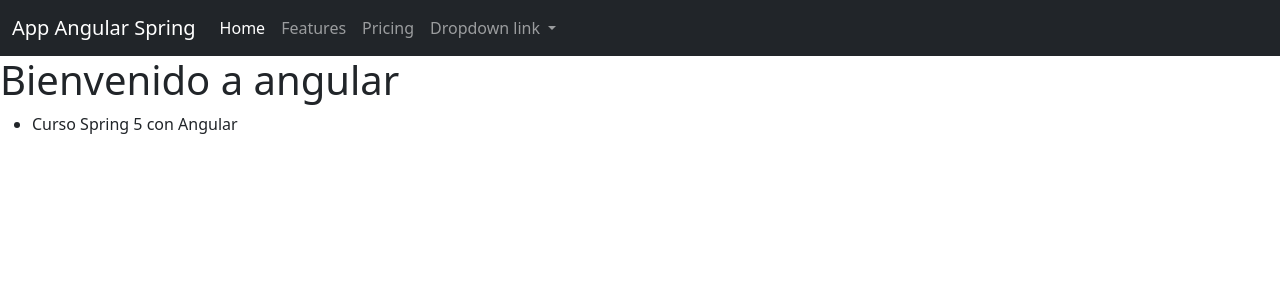
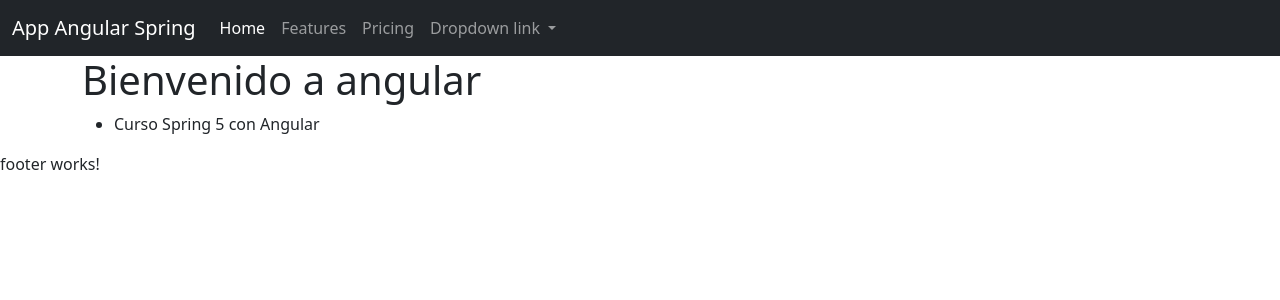
Before and after one commit to Jeor11/spring5, an Angular app in the folder angular/clientes-app/: page / in a window 1280 px wide. Shown: the top 300 px of the page. Built offline with nearby package versions, Linux system fonts and the light colour scheme.

Commit message:
Se agrega el componente footer.

```diff
--- a/angular/clientes-app/src/app/app.component.html
+++ b/angular/clientes-app/src/app/app.component.html
@@ -1,7 +1,11 @@
 <app-header></app-header>
-<h1>
-    {{title}}
-</h1>
+<div class="container">
+  <h1>
+      {{title}}
+  </h1>
   <ul>
-    <li>{{curso}}</li>
+      <li>{{curso}}</li>
   </ul>
+</div>
+
+<app-footer></app-footer>
```
